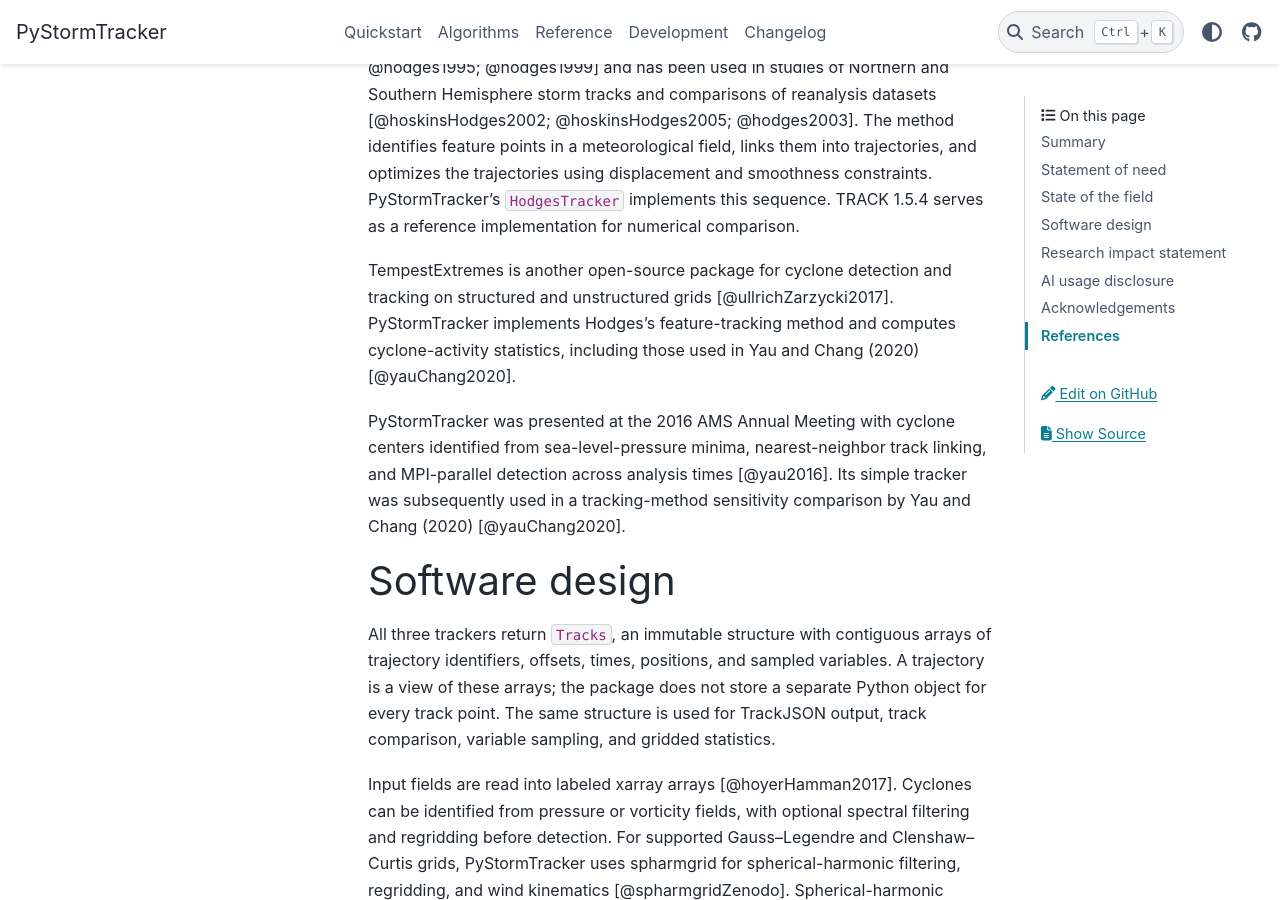
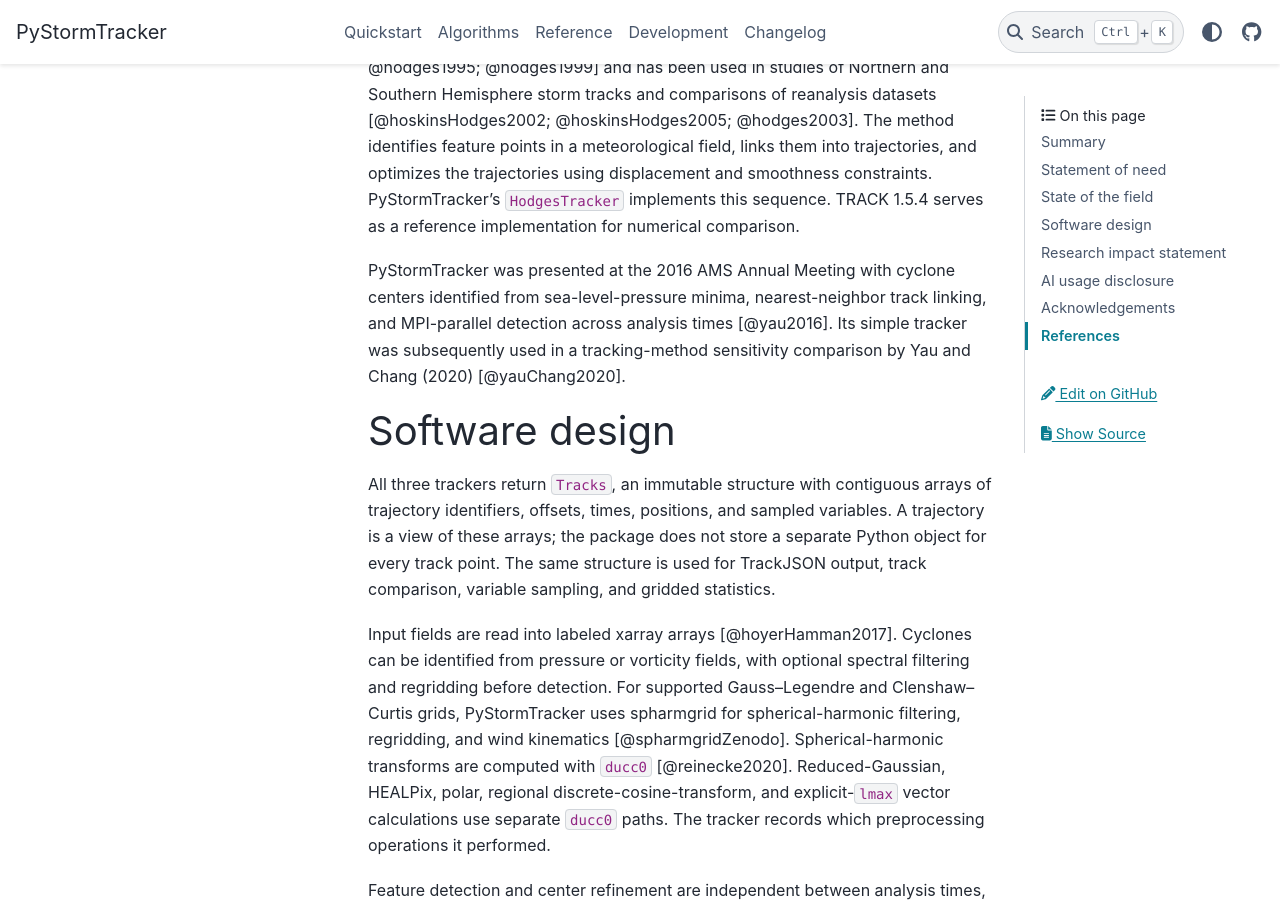
Before and after one commit to mwyau/PyStormTracker, a Sphinx documentation site: the page built from docs/paper/paper.md, in a window 1280 px wide and 900 px high, scrolled down 1270 px. Built offline with Sphinx 7.4.7 and the PyData theme 0.15.4, drawn with Linux system fonts in a browser that asks for light colours.

Commit message:
docs(joss): remove TempestExtremes comparison and citation

```diff
--- a/docs/paper/paper.bib
+++ b/docs/paper/paper.bib
@@ -166,14 +166,3 @@
   howpublished = {Astrophysics Source Code Library, record ascl:2008.023},
   url          = {https://ascl.net/2008.023}
 }
-
-@article{ullrichZarzycki2017,
-  author  = {Ullrich, Paul A. and Zarzycki, Colin M.},
-  title   = {TempestExtremes: A Framework for Scale-Insensitive Pointwise Feature Tracking on Unstructured Grids},
-  journal = {Geoscientific Model Development},
-  year    = {2017},
-  volume  = {10},
-  number  = {3},
-  pages   = {1069--1090},
-  doi     = {10.5194/gmd-10-1069-2017}
-}
--- a/docs/paper/paper.md
+++ b/docs/paper/paper.md
@@ -42,8 +42,6 @@ The package is intended for atmospheric scientists analysing reanalyses, climate
 
 TRACK implements the feature-tracking method of Hodges [@hodges1994; @hodges1995; @hodges1999] and has been used in studies of Northern and Southern Hemisphere storm tracks and comparisons of reanalysis datasets [@hoskinsHodges2002; @hoskinsHodges2005; @hodges2003]. The method identifies feature points in a meteorological field, links them into trajectories, and optimizes the trajectories using displacement and smoothness constraints. PyStormTracker's `HodgesTracker` implements this sequence. TRACK 1.5.4 serves as a reference implementation for numerical comparison.
 
-TempestExtremes is another open-source package for cyclone detection and tracking on structured and unstructured grids [@ullrichZarzycki2017]. PyStormTracker implements Hodges's feature-tracking method and computes cyclone-activity statistics, including those used in Yau and Chang (2020) [@yauChang2020].
-
 PyStormTracker was presented at the 2016 AMS Annual Meeting with cyclone centers identified from sea-level-pressure minima, nearest-neighbor track linking, and MPI-parallel detection across analysis times [@yau2016]. Its simple tracker was subsequently used in a tracking-method sensitivity comparison by Yau and Chang (2020) [@yauChang2020].
 
 # Software design
```
